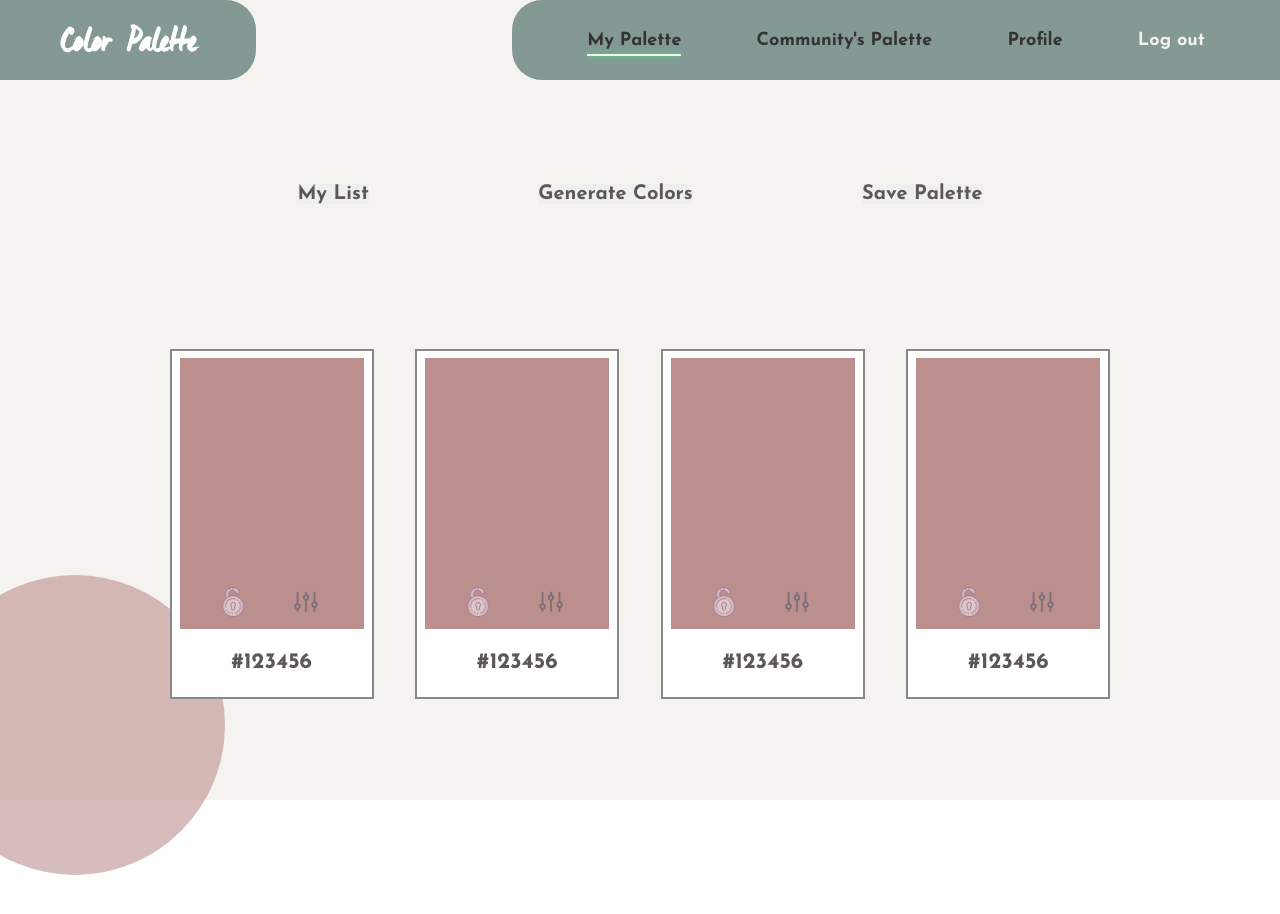
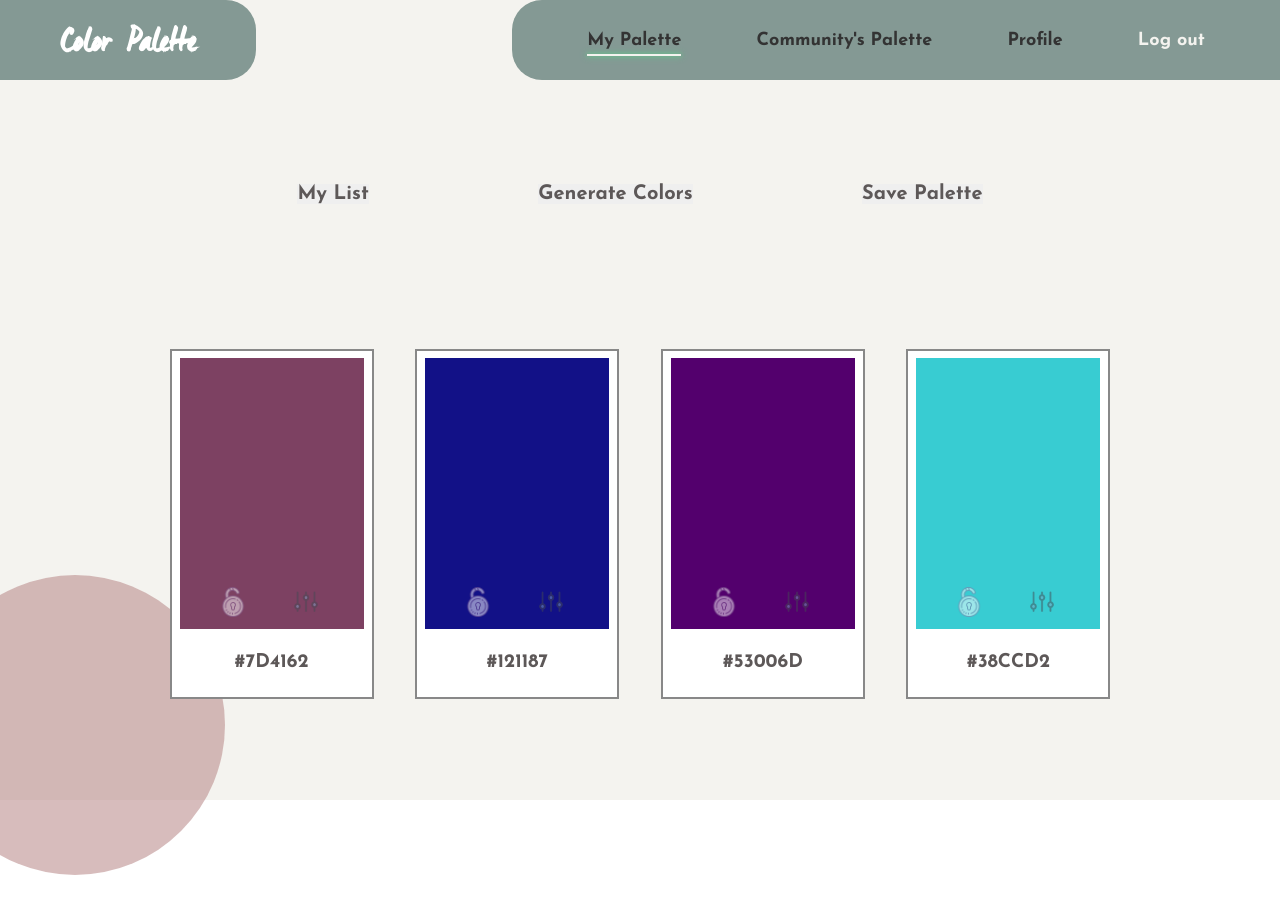
Before and after one commit to keshavDooleea/Palette, a React (Create React App) app in the folder frontend/: page /palette/1 in a window 1280 px wide. Shown: the top 914 px of the page. Built offline with nearby package versions, Linux system fonts and the light colour scheme; no server answers.

Commit message:
reached chroma

```diff
--- a/frontend/src/components/palette.css
+++ b/frontend/src/components/palette.css
@@ -151,12 +151,14 @@
   top: 0;
   right: 10px;
   cursor: pointer;
+  color: #5d5858;
 }
 
 .open_left .close_adjust {
   position: absolute;
   top: 0;
   left: 10px;
+  color: #5d5858;
   cursor: pointer;
 }
 
@@ -201,7 +203,7 @@
 }
 
 .code_div h1 {
-  font-size: 22px;
+  font-size: 19px;
   color: #5d5858;
   cursor: pointer;
 }
--- a/frontend/src/components/palette.js
+++ b/frontend/src/components/palette.js
@@ -30,6 +30,12 @@ export default class Palette extends Component {
       });
   }
 
+  // when DOM loads up
+  componentDidMount() {
+    this.generate();
+    this.fillAdjust();
+  }
+
   adjust(pos) {
     // set the active container to the top of the hierarchy
     document.querySelectorAll(".hex_div")[pos].classList.add("highest_index");
@@ -46,7 +52,7 @@ export default class Palette extends Component {
     document.querySelector(".opacity").classList.add("opacity_in");
 
     // adjust icon opacity
-    document.querySelectorAll(".adjust")[pos].style.opacity = "1";
+    // document.querySelectorAll(".adjust")[pos].style.opacity = "1";
 
     // show adjust div
     if (pos < 2) {
@@ -85,7 +91,7 @@ export default class Palette extends Component {
     document.querySelector(".opacity").classList.add("opacity_out");
 
     // adjust icon opacity
-    document.querySelectorAll(".adjust")[pos].style.opacity = "0.5";
+    // document.querySelectorAll(".adjust")[pos].style.opacity = "0.5";
 
     // hide adjust div
     document
@@ -96,7 +102,41 @@ export default class Palette extends Component {
       [pos].classList.add("close_adjust_div");
   }
 
-  generate() {}
+  fillAdjust() {
+    // inputs
+    const hues = document.querySelectorAll(".hue");
+    const brightness = document.querySelectorAll(".brightness");
+    const sat = document.querySelectorAll(".saturation");
+
+    // const color = chroma.random();
+    // console.log(color);
+  }
+
+  // random hex code generator
+  generate() {
+    const colors = document.querySelectorAll(".color");
+    const colorCodes = document.querySelectorAll(".code_div h1");
+    const codes = "0123456789ABCDE";
+    let hex = "#";
+    let randomCode = 0;
+
+    for (let k = 0; k < this.state.NB_ITEMS; k++) {
+      // if item is not locked
+      if (!this.state.islocked[k]) {
+        // fill up 6 codes
+        for (let i = 0; i < 6; i++) {
+          randomCode = Math.random() * 15;
+          hex += codes[Math.floor(randomCode)];
+        }
+
+        // set up div colors
+        colors[k].style.backgroundColor = hex;
+        colorCodes[k].textContent = hex;
+      }
+      // re-initiate value
+      hex = "#";
+    }
+  }
 
   toggleLock(pos) {
     const lockImg = document.querySelectorAll(".unlock");
@@ -172,7 +212,7 @@ export default class Palette extends Component {
         <div className="palette_main">
           <div className="actions_div">
             <button>My List</button>
-            <button onClick={this.generate}>Generate Colors</button>
+            <button onClick={() => this.generate()}>Generate Colors</button>
             <button>Save Palette</button>
           </div>
 
```
